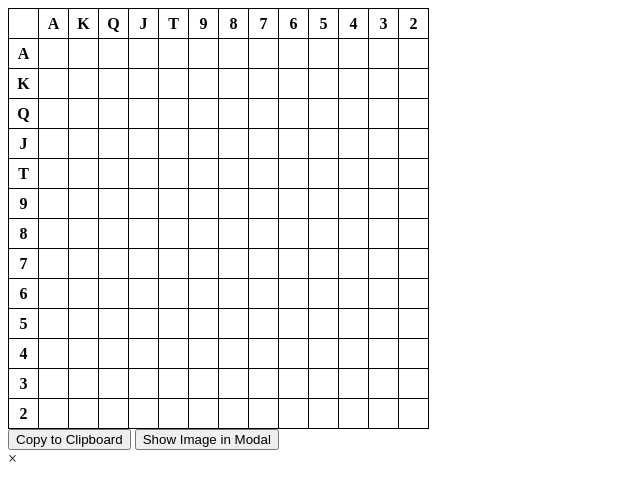
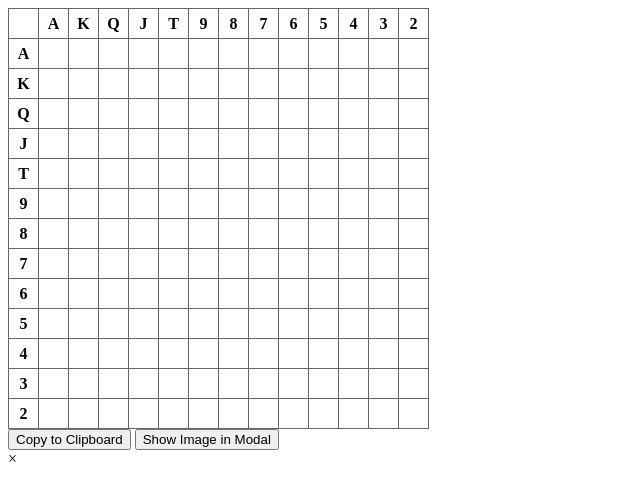
Before and after one commit to tsuruki/rangecreator, a plain HTML site: page index.html in a window 1280 px wide. Shown: the whole page, without its empty margins (0-640 px from the left). Drawn offline with nearby package versions, Linux system fonts and the light colour scheme.

Commit message:
change bordercolor

```diff
--- a/styles.css
+++ b/styles.css
@@ -4,7 +4,7 @@ table {
 td, th {
     width: 30px;
     height: 30px;
-    border: 0.5px solid black;
+    border: 1px solid #666666;
     text-align: center;
     cursor: pointer;
     box-sizing: border-box;
```
